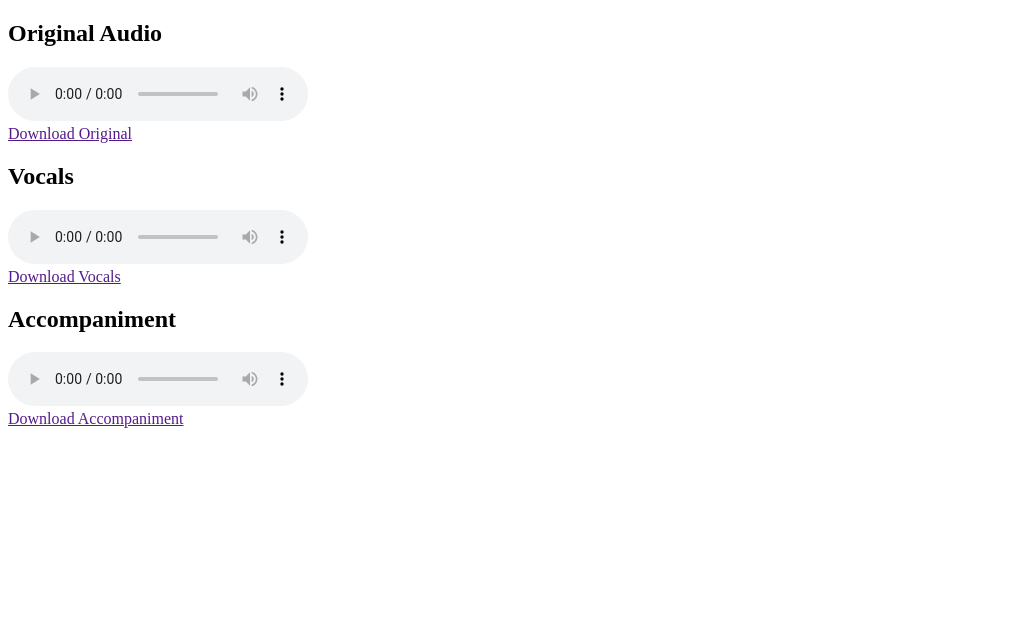
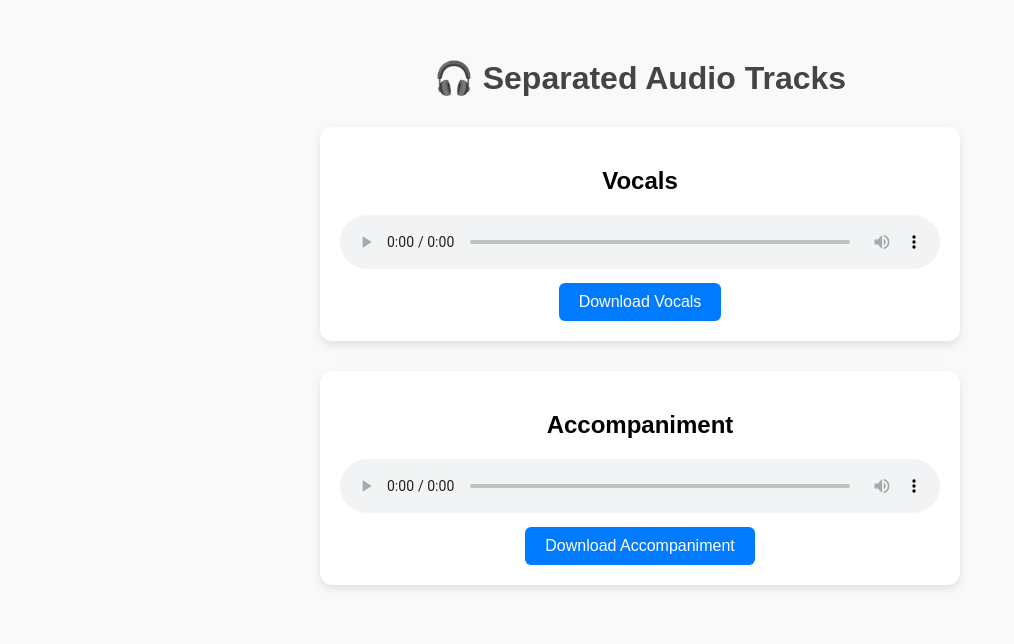
Before and after one commit to Rajesheeda/audio-separator, a Flask app: template templates/result.html in a window 1280 px wide. Shown: the top 644 px of the page, without its empty margins (0-1014 px from the left). Run offline with Flask 2, Linux system fonts and the light colour scheme; the template is opened without the code that fills it, so the values that code supplies are empty.

Commit message:
Update result.html

```diff
--- a/templates/result.html
+++ b/templates/result.html
@@ -1,17 +1,70 @@
 <!DOCTYPE html>
-<html>
-<head><title>Separated Audio</title></head>
+<html lang="en">
+<head>
+  <meta charset="UTF-8">
+  <title>Separated Tracks</title>
+  <style>
+    body {
+      font-family: Arial, sans-serif;
+      background: #f9f9f9;
+      text-align: center;
+      padding: 30px;
+    }
+
+    h1 {
+      color: #444;
+    }
+
+    .audio-block {
+      margin: 30px auto;
+      background: #fff;
+      padding: 20px;
+      border-radius: 12px;
+      width: 90%;
+      max-width: 600px;
+      box-shadow: 0 4px 8px rgba(0,0,0,0.1);
+    }
+
+    audio {
+      width: 100%;
+    }
+
+    .btn {
+      margin-top: 10px;
+      display: inline-block;
+      padding: 10px 20px;
+      background: #007BFF;
+      color: #fff;
+      border-radius: 6px;
+      text-decoration: none;
+    }
+
+    .btn:hover {
+      background: #0056b3;
+    }
+  </style>
+</head>
 <body>
-  <h2>Original Audio</h2>
-  <audio controls src="{{ original_file }}"></audio><br>
-  <a href="{{ original_file }}" download>Download Original</a>
+  <h1>🎧 Separated Audio Tracks</h1>
 
-  <h2>Vocals</h2>
-  <audio controls src="{{ vocals_file }}"></audio><br>
-  <a href="{{ vocals_file }}" download>Download Vocals</a>
+  <div class="audio-block">
+    <h2>Vocals</h2>
+    <audio controls>
+      <source src="{{ vocals_path }}" type="audio/wav">
+      Your browser does not support the audio element.
+    </audio>
+    <br>
+    <a class="btn" href="{{ vocals_path }}" download>Download Vocals</a>
+  </div>
 
-  <h2>Accompaniment</h2>
-  <audio controls src="{{ accompaniment_file }}"></audio><br>
-  <a href="{{ accompaniment_file }}" download>Download Accompaniment</a>
+  <div class="audio-block">
+    <h2>Accompaniment</h2>
+    <audio controls>
+      <source src="{{ music_path }}" type="audio/wav">
+      Your browser does not support the audio element.
+    </audio>
+    <br>
+    <a class="btn" href="{{ music_path }}" download>Download Accompaniment</a>
+  </div>
 </body>
 </html>
```
